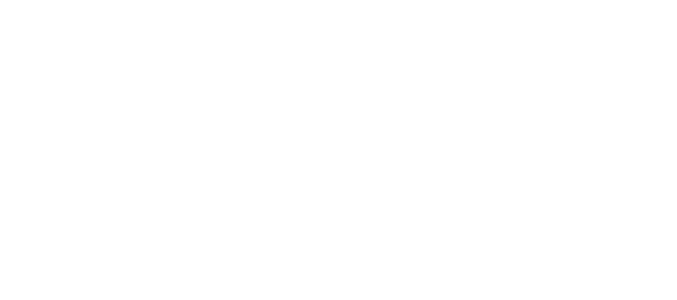
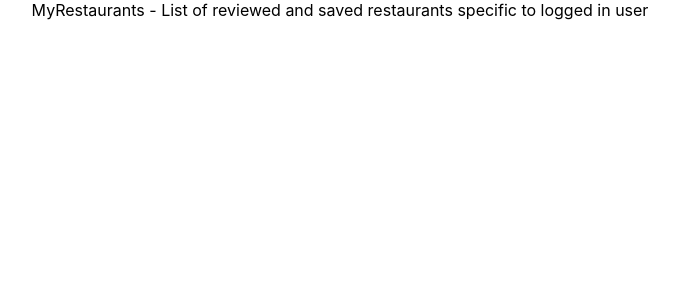
Before and after one commit to nickhibbits/recipe-app, a React (Create React App) app: page /myRestaurants in a window 1280 px wide. Before the commit this address had no page. Shown: the top 300 px of the page, without its empty margins (300-977 px from the left). Built offline with nearby package versions, Linux system fonts and the light colour scheme.

Commit message:
match paths and component names, finish routing

```diff
--- a/src/components/App.js
+++ b/src/components/App.js
@@ -2,6 +2,9 @@
 
 import Dashboard from "./Dashboard";
 import RestaurantProfile from "./RestaurantProfile";
+import UserProfile from "./UserProfile";
+import RestaurantCharts from "./RestaurantCharts";
+import MyRestaurants from "./MyRestaurants";
 import "../styles/App.css";
 
 function App() {
@@ -9,7 +12,10 @@
     <div className="App">
       <Routes>
         <Route path="/" exact element={<Dashboard />} />
-        <Route path="/restaurant/" exact element={<RestaurantProfile />} />
+        <Route path="/restaurantProfile/:id" element={<RestaurantProfile />} />
+        <Route path="userProfile/:userId" element={<UserProfile />} />
+        <Route path="restaurantCharts" element={<RestaurantCharts />} />
+        <Route path="myRestaurants" element={<MyRestaurants />} />
       </Routes>
     </div>
   );
--- /dev/null
+++ b/src/components/MyRestaurants.js
@@ -0,0 +1,12 @@
+import React from "react";
+
+function MyRestaurants() {
+  return (
+    <div>
+      MyRestaurants - List of reviewed and saved restaurants specific to logged
+      in user
+    </div>
+  );
+}
+
+export default MyRestaurants;
```
Also changed, not shown: src/components/SavedRestaurants.js (deleted, +0 -12 lines).
